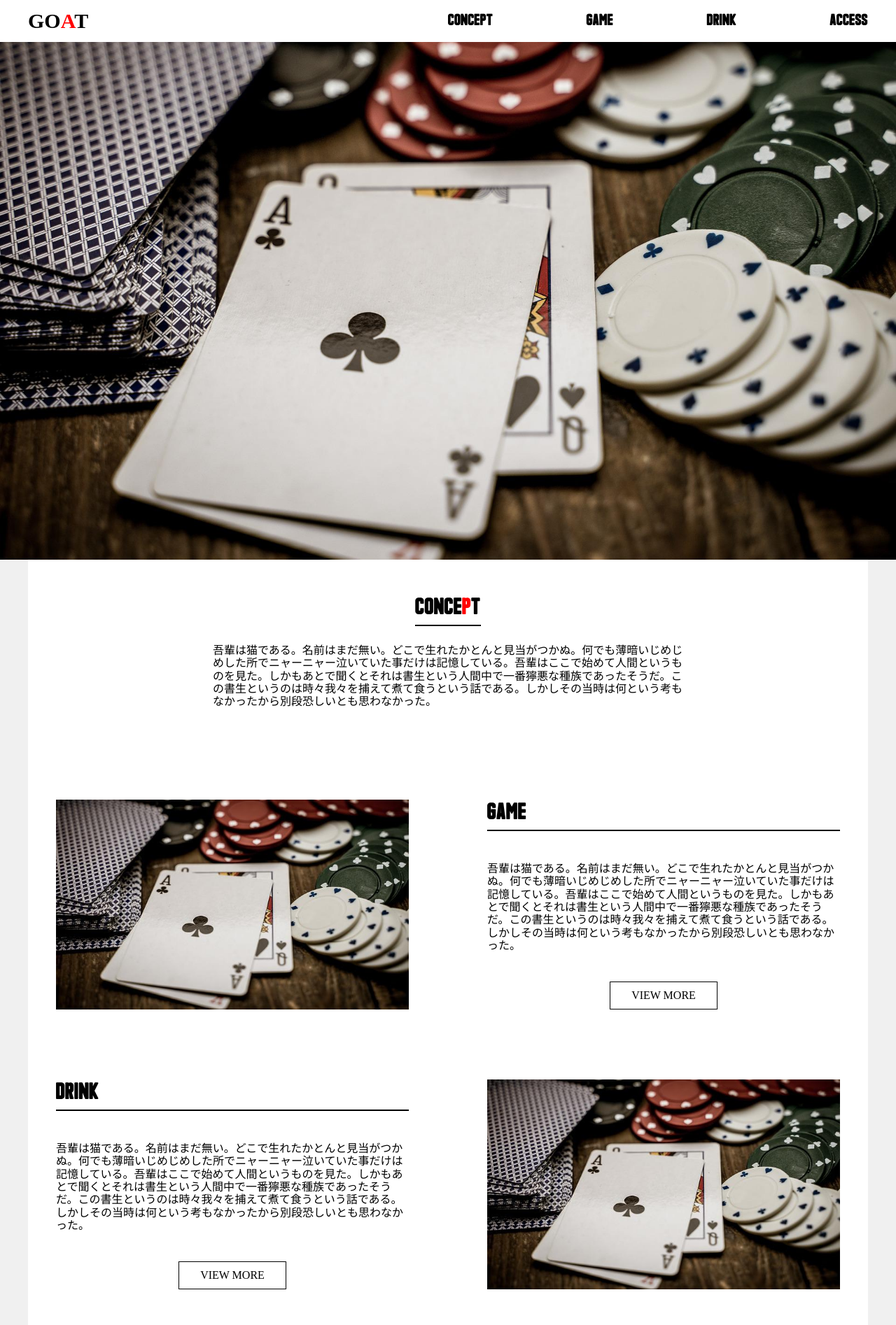
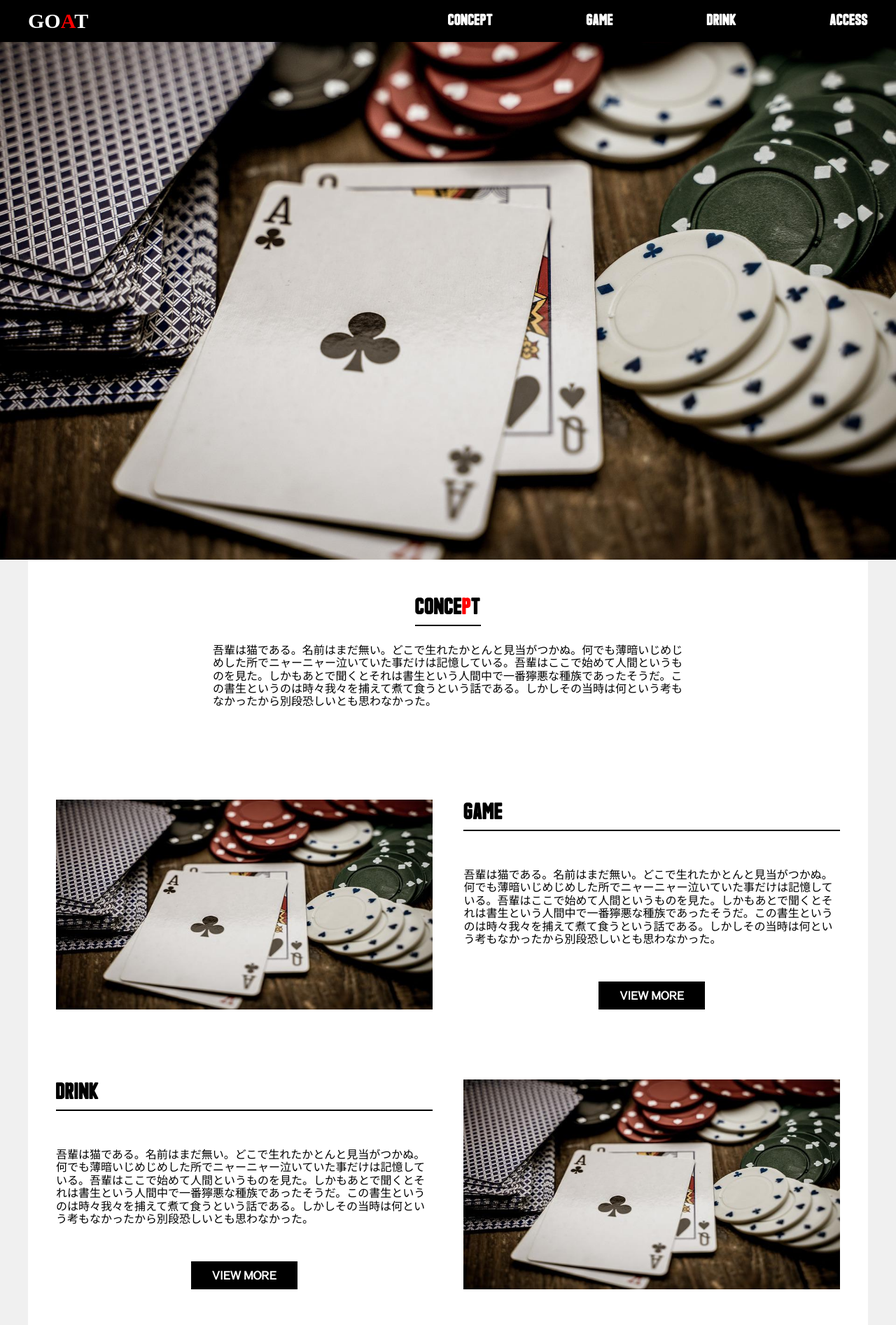
Before and after one commit to hara-94/goat, a PHP site: page / in a window 1280 px wide. Shown: the top 1894 px of the page at 70% size. Run offline with PHP 8.4, Linux system fonts and the light colour scheme; style sheets or scripts are compiled from the project's sources; some web fonts are replaced.

Commit message:
fix: color

```diff
--- a/asset/css/style.css
+++ b/asset/css/style.css
@@ -42,8 +42,10 @@
   width: fit-content;
   height: 40px;
   margin: 0 auto;
-  border: 1px solid black;
-  color: black;
+  background-color: black;
+  color: white;
+  font-weight: bold;
+  font-family: "Sawarabi Gothic", sans-serif;
 }
 
 .header {
@@ -54,7 +56,8 @@
   justify-content: center;
   position: fixed;
   z-index: 999;
-  background-color: white;
+  color: white;
+  background-color: black;
 }
 .header__inner {
   width: 100%;
@@ -119,12 +122,12 @@
 }
 .game__image {
   display: block;
-  width: 45%;
+  width: 48%;
   height: 300px;
   background-color: lightgray;
 }
 .game__content {
-  width: 45%;
+  width: 48%;
   display: flex;
   flex-direction: column;
   justify-content: space-between;
@@ -140,12 +143,12 @@
 }
 .drink__image {
   display: block;
-  width: 45%;
+  width: 48%;
   height: 300px;
   background-color: lightgray;
 }
 .drink__content {
-  width: 45%;
+  width: 48%;
   display: flex;
   flex-direction: column;
   justify-content: space-between;
@@ -167,7 +170,7 @@
   background-color: lightgray;
 }
 .access__content {
-  width: 50%;
+  width: 55%;
   display: flex;
   flex-direction: column;
   justify-content: space-between;
@@ -190,10 +193,11 @@
 
 .footer {
   width: 100%;
-  background-color: white;
+  background-color: black;
+  color: white;
 }
 .footer__inner {
-  padding: 20px 0;
+  padding: 40px 0;
   max-width: 1200px;
   margin: 0 auto;
   display: flex;
@@ -205,12 +209,20 @@
   font-weight: bold;
 }
 .footer__content {
+  width: calc(100% - 94px);
   display: flex;
   justify-content: space-between;
 }
 .footer__address {
+  line-height: 1.3;
   width: 49%;
+  font-family: "Sawarabi Gothic", sans-serif;
+  display: flex;
+  justify-content: end;
 }
 .footer__schedule {
   width: 49%;
+  font-family: "Sawarabi Gothic", sans-serif;
+  display: flex;
+  justify-content: center;
 }/*# sourceMappingURL=style.css.map */
--- a/asset/css/style.scss
+++ b/asset/css/style.scss
@@ -46,8 +46,10 @@
   width: fit-content;
   height: 40px;
   margin: 0 auto;
-  border: 1px solid black;
-  color: black;
+  background-color: black;
+  color: white;
+  font-weight: bold;
+  font-family: 'Sawarabi Gothic', sans-serif;
 }
 
 .header {
@@ -58,7 +60,8 @@
   justify-content: center;
   position: fixed;
   z-index: 999;
-  background-color: white;
+  color: white;
+  background-color: black;
 
   &__inner {
     width: 100%;
@@ -139,13 +142,13 @@
 
   &__image {
     display: block;
-    width: 45%;
+    width: 48%;
     height: 300px;
     background-color: lightgray;
   }
 
   &__content {
-    width: 45%;
+    width: 48%;
     display: flex;
     flex-direction: column;
     justify-content: space-between;
@@ -165,13 +168,13 @@
 
   &__image {
     display: block;
-    width: 45%;
+    width: 48%;
     height: 300px;
     background-color: lightgray;
   }
 
   &__content {
-    width: 45%;
+    width: 48%;
     display: flex;
     flex-direction: column;
     justify-content: space-between;
@@ -198,11 +201,10 @@
   }
 
   &__content {
-    width: 50%;
+    width: 55%;
     display: flex;
     flex-direction: column;
     justify-content: space-between;
-
   }
 
   &__heading {
@@ -227,10 +229,11 @@
 
 .footer {
   width: 100%;
-  background-color: white;
+  background-color: black;
+  color: white;
 
   &__inner {
-    padding: 20px 0;
+    padding: 40px 0;
     max-width: 1200px;
     margin: 0 auto;
     display: flex;
@@ -244,15 +247,23 @@
   }
 
   &__content {
+    width: calc(100% - 94px);
     display: flex;
     justify-content: space-between;
   }
 
   &__address {
+    line-height: 1.3;
     width: 49%;
+    font-family: 'Sawarabi Gothic', sans-serif;
+    display: flex;
+    justify-content: end;
   }
 
   &__schedule {
     width: 49%;
+    font-family: 'Sawarabi Gothic', sans-serif;
+    display: flex;
+    justify-content: center;
   }
 }
--- a/index.html
+++ b/index.html
@@ -96,14 +96,19 @@
     <div class="footer__inner">
       <div class="footer__title">LOGO</div>
       <div class="footer__content">
-        <div class="footer_address">
-          TextTextTextTextTextTextTextTextTextText
-          TextTextTextText
+        <div class="footer__address">
+          〒000-0000
+          <br>東京都xxxx xxxxx xxxxxビル
+          <br>
+          各線[船橋駅]徒歩5分
+          <br>
+          <br>
+          000-0000-0000
         </div>
         <div class="footer__schedule">
-          TextTextTextTextTextTextTextTextTextTextText
-          TextTextTextTextTextText
-          TextTextTextTextTextTextTextTextTextText
+          Open xx:xx - xx:xx
+          <br>
+          (Closed Monday)
         </div>
       </div>
     </div>
```
Also changed, not shown: 1 other file.
